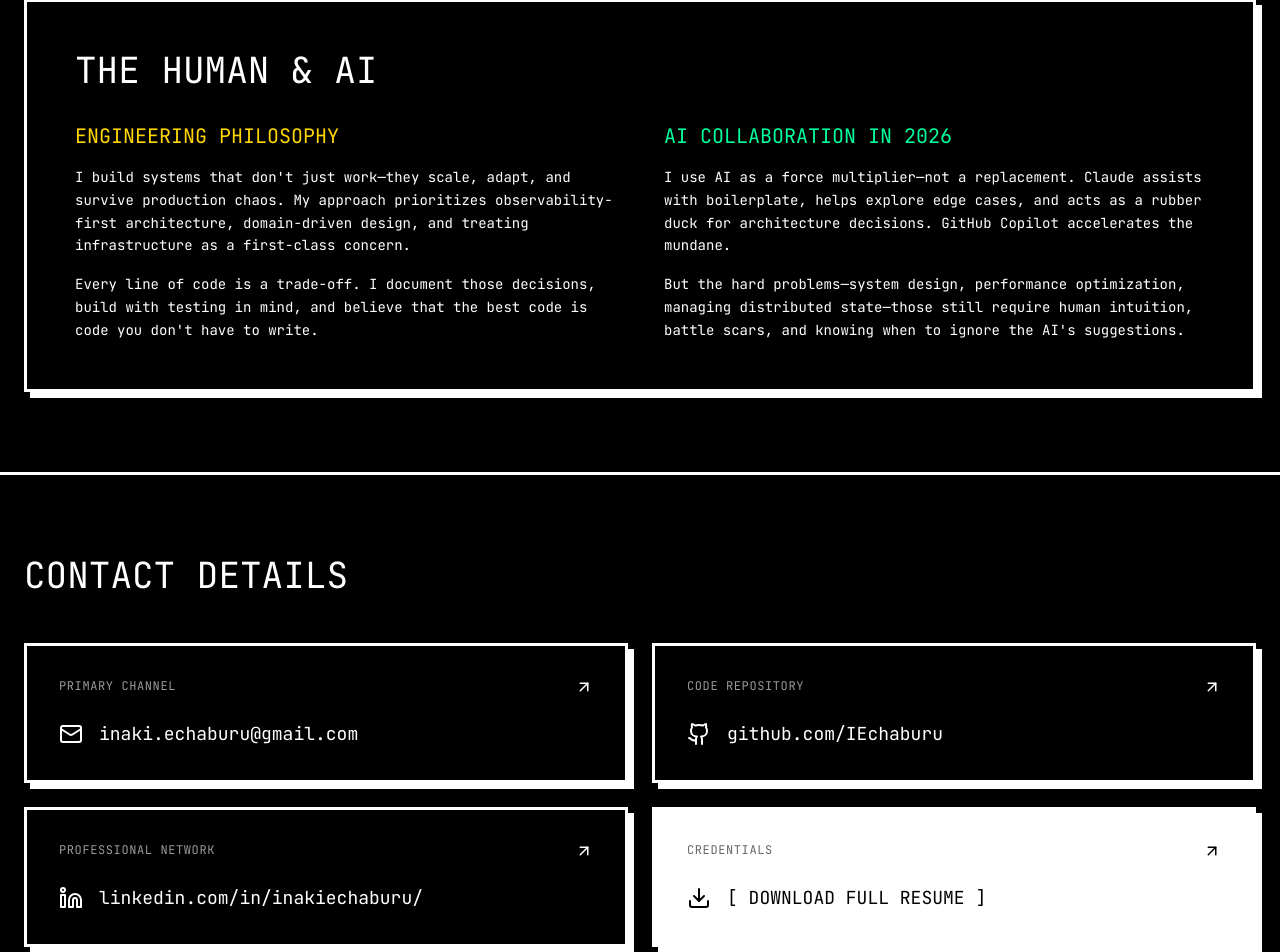
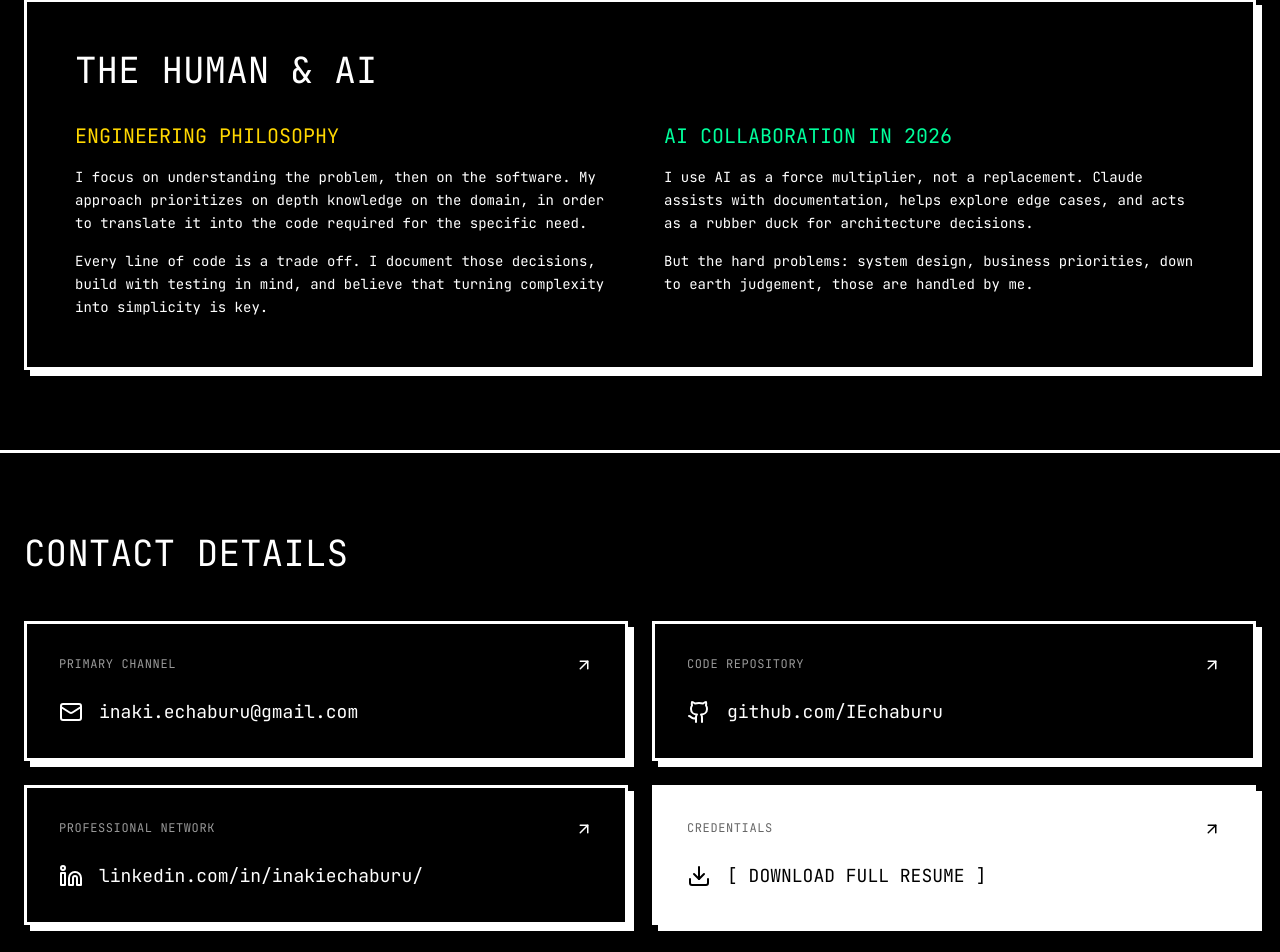
Before and after one commit to IEchaburu/portfolio, a Next.js app: page / in a window 1280 px wide. Shown: the part 3627-4579 px from the top of the page. Built offline with nearby package versions, Linux system fonts and the light colour scheme.

Commit message:
philosophie changes

```diff
--- a/components/HumanAI.tsx
+++ b/components/HumanAI.tsx
@@ -15,15 +15,14 @@ export function HumanAI() {
               ENGINEERING PHILOSOPHY
             </h3>
             <p className="font-mono text-xs sm:text-sm leading-relaxed mb-3 sm:mb-4">
-              I build systems that don&apos;t just work—they scale, adapt, and
-              survive production chaos. My approach prioritizes
-              observability-first architecture, domain-driven design, and
-              treating infrastructure as a first-class concern.
+              I focus on understanding the problem, then on the software.
+              My approach prioritizes on depth knowledge on the domain,
+              in order to translate it into the code required for the specific need.
             </p>
             <p className="font-mono text-xs sm:text-sm leading-relaxed">
-              Every line of code is a trade-off. I document those decisions,
-              build with testing in mind, and believe that the best code is code
-              you don&apos;t have to write.
+              Every line of code is a trade off. I document those decisions,
+              build with testing in mind, and believe that
+              turning complexity into simplicity is key.
             </p>
           </div>
 
@@ -32,16 +31,13 @@ export function HumanAI() {
               AI COLLABORATION IN 2026
             </h3>
             <p className="font-mono text-xs sm:text-sm leading-relaxed mb-3 sm:mb-4">
-              I use AI as a force multiplier—not a replacement. Claude assists
-              with boilerplate, helps explore edge cases, and acts as a rubber
-              duck for architecture decisions. GitHub Copilot accelerates the
-              mundane.
+              I use AI as a force multiplier, not a replacement. Claude assists
+              with documentation, helps explore edge cases, and acts as a rubber
+              duck for architecture decisions.
             </p>
             <p className="font-mono text-xs sm:text-sm leading-relaxed">
-              But the hard problems—system design, performance optimization,
-              managing distributed state—those still require human intuition,
-              battle scars, and knowing when to ignore the AI&apos;s
-              suggestions.
+              But the hard problems: system design, business priorities,
+              down to earth judgement, those are handled by me.
             </p>
           </div>
         </div>
```
